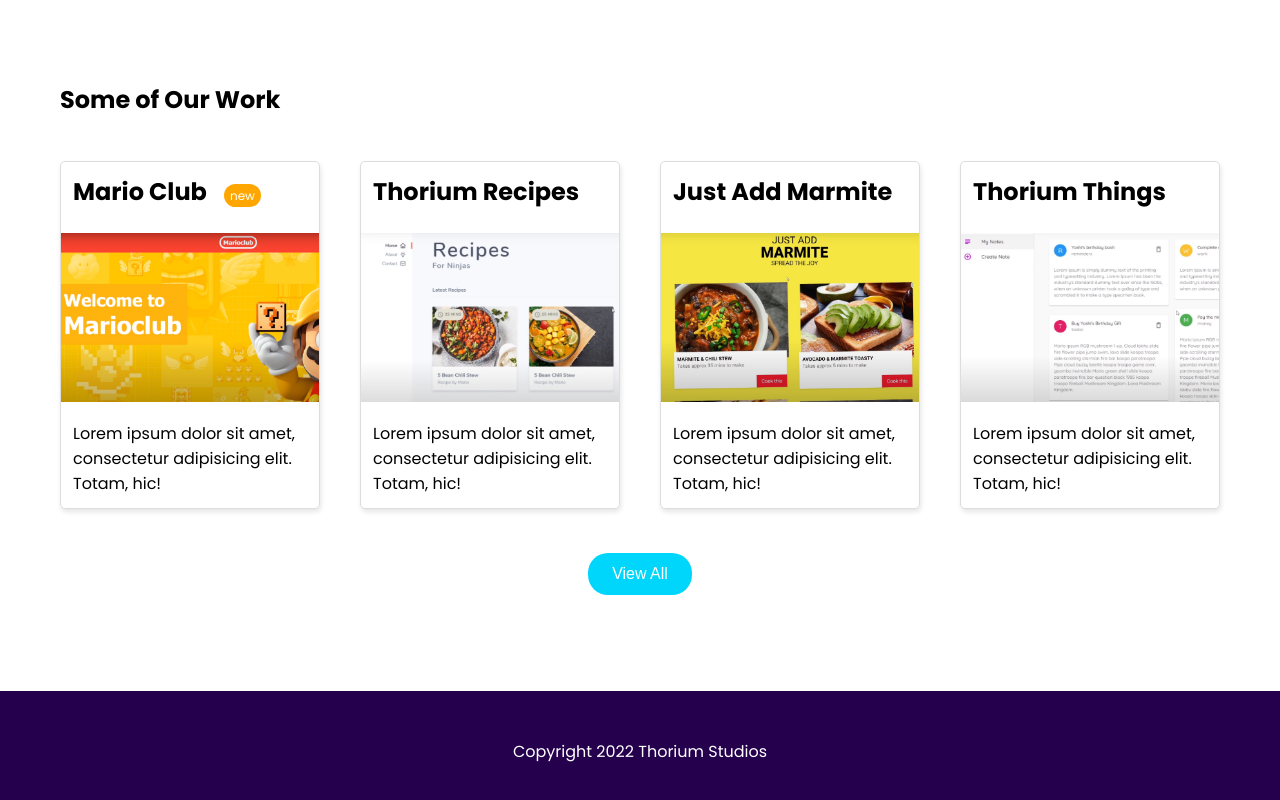
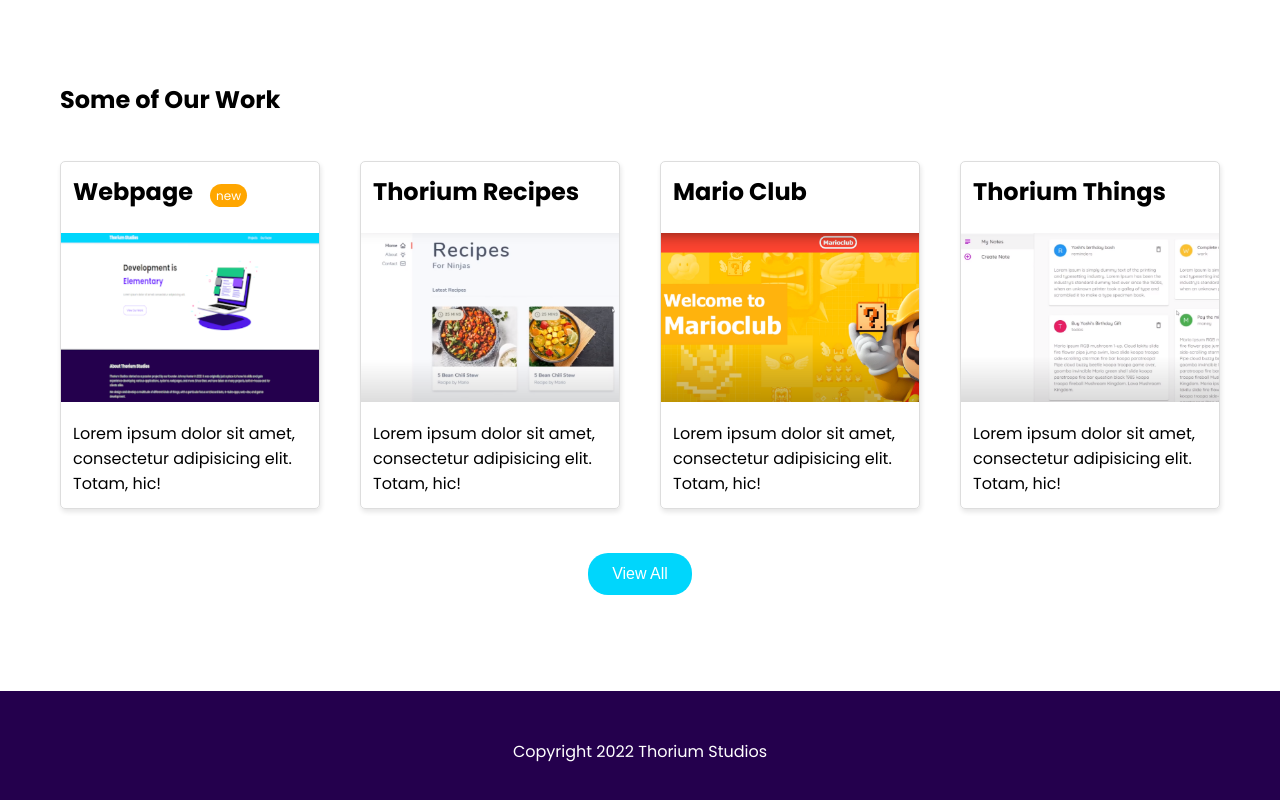
Before and after one commit to Thorium-Studios/webpage, a React (Create React App) app: page / in a window 1280 px wide. Shown: the part 983-1783 px from the top of the page. Built offline with nearby package versions, Linux system fonts and the light colour scheme.

Commit message:
Added individual projects

```diff
--- a/src/App.js
+++ b/src/App.js
@@ -6,6 +6,9 @@
 import Homepage from "./pages/Homepage";
 import OurTeam from "./pages/OurTeam";
 import Projects from "./pages/Projects";
+
+// Import Project pages
+import Webpage from "./pages/Projects/Webpage";
 
 function App() {
   return (
@@ -22,8 +25,12 @@
             <OurTeam />
           </Route>
           {/* Project list route */}
-          <Route path="/projects">
+          <Route exact path="/projects">
             <Projects />
+          </Route>
+          {/* Individual projects route */}
+          <Route path="/projects/webpage">
+            <Webpage />
           </Route>
         </Switch>
         <SiteFooter />
--- a/src/pages/Homepage.js
+++ b/src/pages/Homepage.js
@@ -51,10 +51,9 @@
             <div class="col-12-xs col-6-md col-3-lg">
               <div class="card p-0">
                 <h3 class="card-title m-1">
-                  Mario Club{" "}
-                  <span class="badge-orange text-white ml-1">new</span>
+                  Webpage <span class="badge-orange text-white ml-1">new</span>
                 </h3>
-                <img src="/img/mario.png" alt="" />
+                <img src="/img/webpage.png" alt="" />
                 <p class="m-1">
                   Lorem ipsum dolor sit amet, consectetur adipisicing elit.
                   Totam, hic!
@@ -73,8 +72,8 @@
             </div>
             <div class="col-12-xs col-6-md col-3-lg">
               <div class="card p-0">
-                <h3 class="card-title m-1">Just Add Marmite</h3>
-                <img src="/img/marmite.png" alt="" />
+                <h3 class="card-title m-1">Mario Club</h3>
+                <img src="/img/mario.png" alt="" />
                 <p class="m-1">
                   Lorem ipsum dolor sit amet, consectetur adipisicing elit.
                   Totam, hic!
--- /dev/null
+++ b/src/pages/Projects/Webpage.js
@@ -0,0 +1,9 @@
+import React from "react";
+
+export default function Webpage() {
+  return (
+    <div>
+      <p>Website yeah!</p>
+    </div>
+  );
+}
```
Also changed, not shown: public/img/webpage.png (added).
